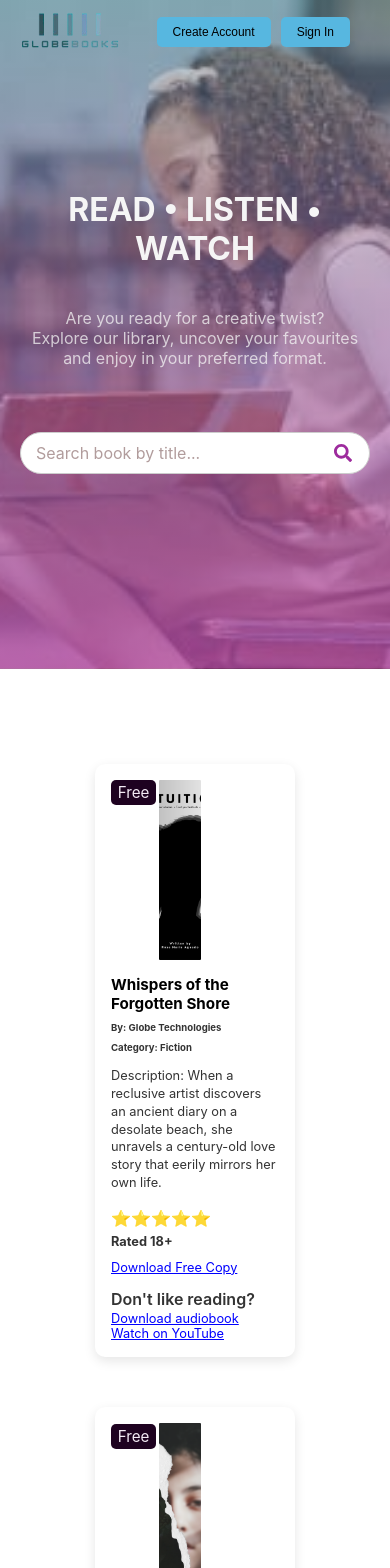
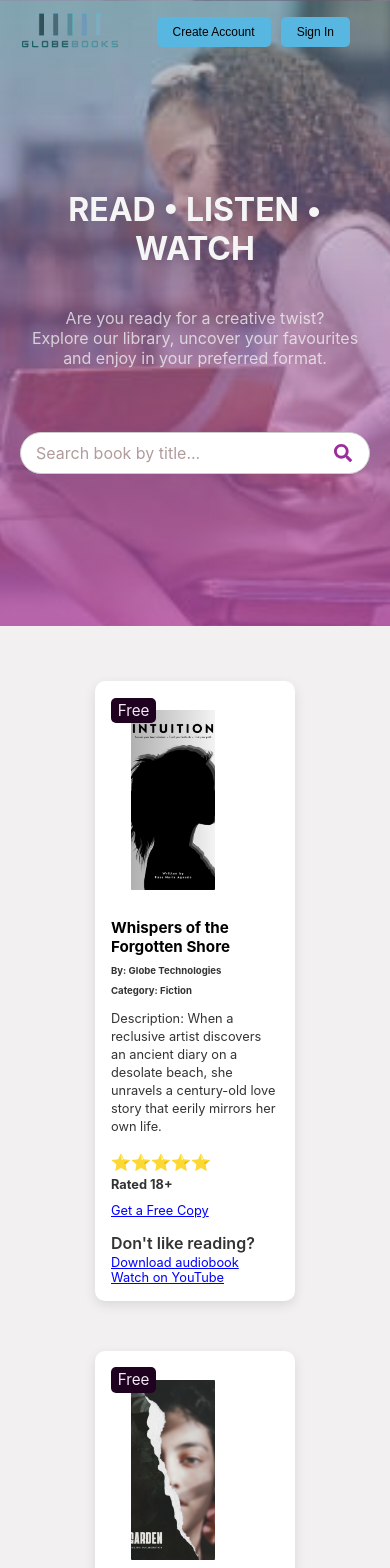
Before and after one commit to aogajoseph/globebooks, a React (Create React App) app: page / in a window 390 px wide. Shown: the top 1568 px of the page. Built offline with nearby package versions, Linux system fonts and the light colour scheme.

Commit message:
adjusted shelf for responsiveness

```diff
--- a/src/components/Book.js
+++ b/src/components/Book.js
@@ -59,7 +59,7 @@ const Book = ({ book, query }) => {
       {/* Download Links */}
       <div className="download-links">
         <a href={book.pdfLink} download className="download-link">
-          <p>Download Free Copy</p>
+          <p>Get a Free Copy</p>
         </a>
         <p className="focus">Don't like reading?</p>
         <a href={book.audioLink} download className="download-link">
--- a/src/css/Book.css
+++ b/src/css/Book.css
@@ -9,7 +9,7 @@
     flex-direction: column;
     justify-content: space-between;
     transition: transform 0.2s ease-in-out;
-    margin: 5px;
+    margin: 10px 5px;
 }
 
 .book:hover {
@@ -142,7 +142,7 @@
 @media screen and (max-width: 576px) {
     .book {
         position: relative;
-        width: 350px;
+        width: 250px;
         padding: 1rem;
         background-color: #fff;
         border-radius: 10px;
@@ -158,14 +158,14 @@
         height: 180px;
         object-fit: cover;
         border-radius: 1px;
-        margin: 0 3rem;
+        margin: 0.8rem 1.25rem;
     }
 }
 
 @media screen and (max-width: 768px) {
     .book {
         position: relative;
-        width: 450px;
+        width: 250px;
         padding: 1rem;
         background-color: #fff;
         border-radius: 10px;
@@ -181,7 +181,7 @@
         height: 180px;
         object-fit: cover;
         border-radius: 1px;
-        margin: 0 3rem;
+        margin: 0.8rem 1.25rem;
     }
 }
 
@@ -204,14 +204,14 @@
         height: 180px;
         object-fit: cover;
         border-radius: 1px;
-        margin: 0 3rem;
+        margin: 0.8rem 1.25rem;
     }
 }
 
 @media screen and (max-width: 1200px) {
     .book {
         position: relative;
-        width: 450px;
+        width: 250px;
         padding: 1rem;
         background-color: #fff;
         border-radius: 10px;
@@ -223,10 +223,10 @@
         margin: 15px;
     }
     .cover {
-        width: 25%;
+        width: 50%;
         height: 180px;
         object-fit: cover;
         border-radius: 1px;
-        margin: 0 3rem;
+        margin: 0.8rem 1.25rem;
     }
 }
--- a/src/css/Header.css
+++ b/src/css/Header.css
@@ -4,7 +4,8 @@
   background-position: center;
   text-align: center;
   padding: 60px 20px;
-  height: 65vh;
+  height: 60vh;
+  margin-bottom: -40px;
 }
 
 /* Navbar styles */
--- a/src/index.css
+++ b/src/index.css
@@ -3,6 +3,10 @@
   --facebook-hex: #1877F2;
   --x-hex: #000;
   --linkedin-hex: #0077B5;
+}
+
+html {
+  background-color: rgba(233, 228, 228, 0.548);
 }
 
 body {
```
